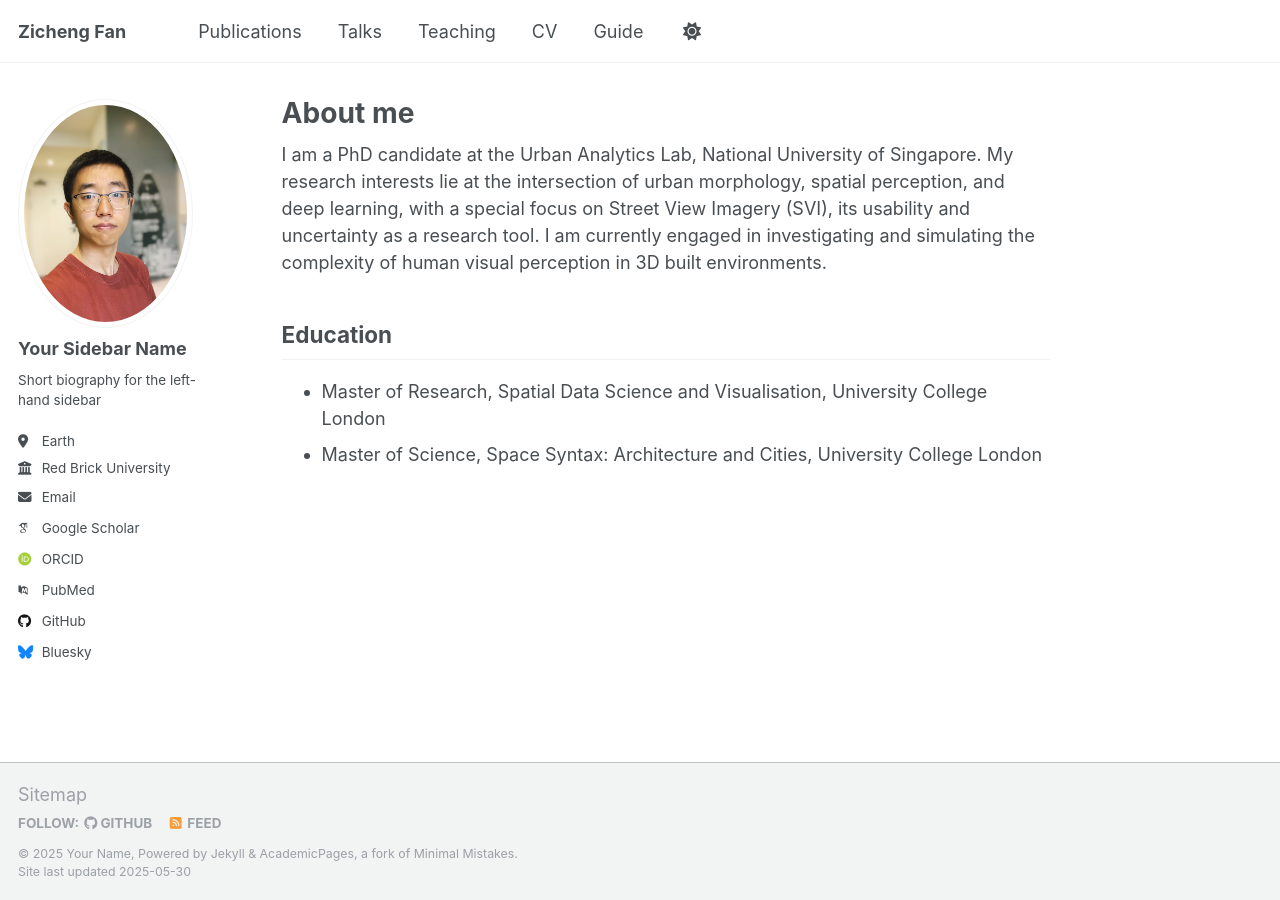
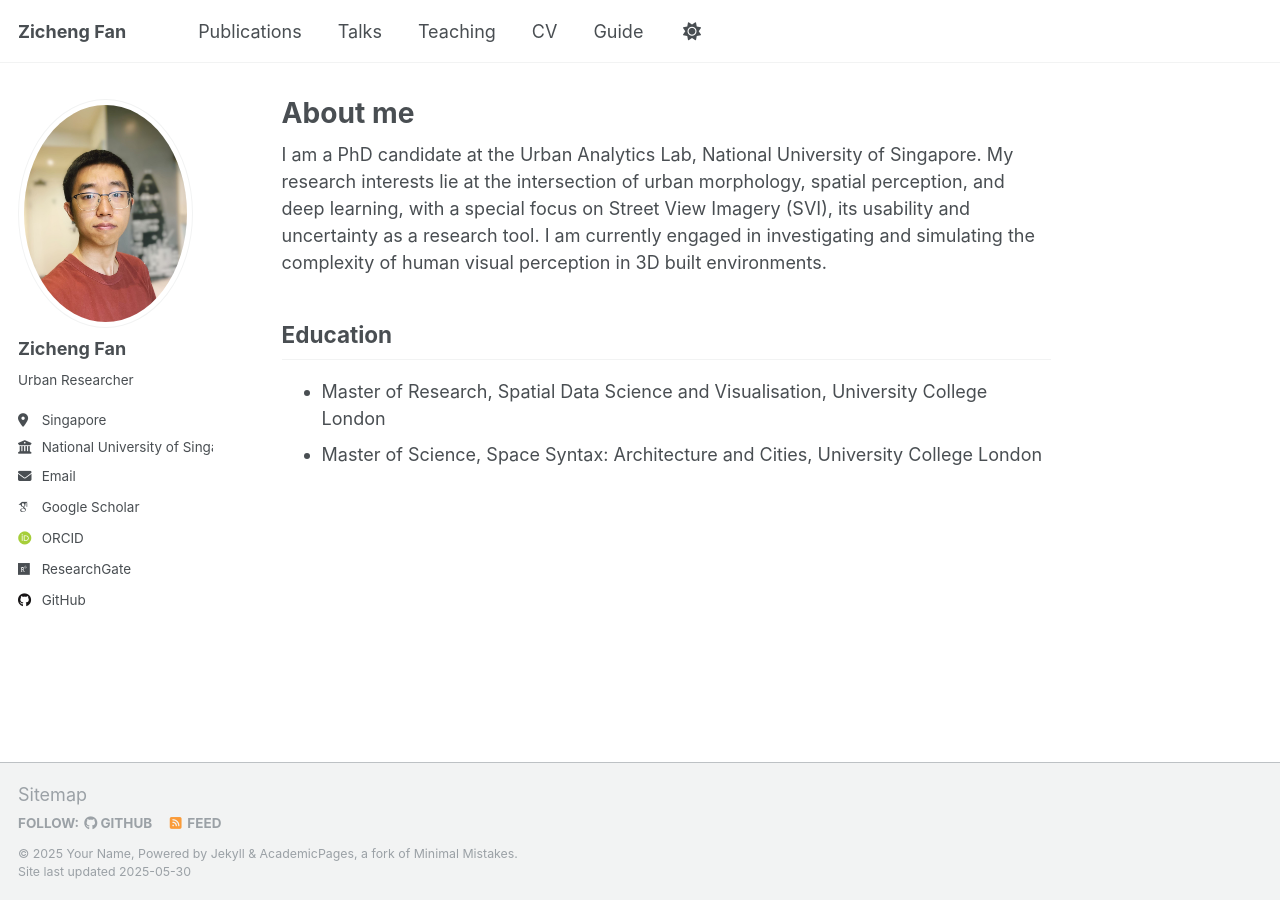
Before and after one commit to zichengfan/zichengfan.github.io, a Jekyll site: the page built from _pages/about.md, in a window 1280 px wide. Built offline with Jekyll 4.4.1, drawn with Linux system fonts in a browser that asks for light colours; some web fonts are replaced.

Commit message:
Update _config.yml

```diff
--- a/_config.yml
+++ b/_config.yml
@@ -22,36 +22,36 @@ repository               : "academicpages/academicpages.github.io"
 #               Additional customization can be done by editing /_includes/author-profile.html
 author:
   # Biographic information
-  avatar           : "profile_zicheng.JPG"
-  name             : "Your Sidebar Name"
+  avatar           : "profile_zicheng.png"
+  name             : "Zicheng Fan"
   pronouns         : # example: "she/her"
-  bio              : "Short biography for the left-hand sidebar"
-  location         : "Earth"
-  employer         : "Red Brick University"
+  bio              : "Urban Researcher"
+  location         : "Singapore"
+  employer         : "National University of Singapore"
   uri              : # URL
-  email            : "none@example.org"
+  email            : "zicheng.f@u.nus.edu"
 
   # Academic websites
   academia         : # URL
   arxiv            : # URL - Update with the correct link to your profile
-  googlescholar    : "https://scholar.google.com/citations?user=PS_CX0AAAAAJ"
+  googlescholar    : "https://scholar.google.com/citations?user=2Vm71pEAAAAJ&hl=zh-CN"
   impactstory      : # URL
-  orcid            : "http://orcid.org/yourorcidurl"
+  orcid            : "https://orcid.org/my-orcid?orcid=0000-0001-7463-8865"
   semantic         : # URL
-  pubmed           : "https://www.ncbi.nlm.nih.gov/pubmed/?term=john+snow"
-  researchgate     : # URL
+  pubmed           : # "https://www.ncbi.nlm.nih.gov/pubmed/?term=john+snow"
+  researchgate     : "https://www.researchgate.net/profile/Zicheng_Fan?ev=hdr_xprf"
   scopus           : # URL
 
   # Repositories and software development
   bitbucket        : # Username - Update with your username on the site
   codepen          : # Username
   dribbble         : # Username
-  github           : "academicpages"
+  github           : "https://github.com/zichengfan"
   kaggle           : # Username
   stackoverflow    : # User number or user number and name (i.e., use "1" or "1/jeff-atwood")
 
   # Social media
-  bluesky          : "bsky.app" # Replace this with you Bluesky username
+  bluesky          : # "bsky.app" # Replace this with you Bluesky username
   facebook         : # Username
   flickr           : # Username
   foursquare       : # Username
```
